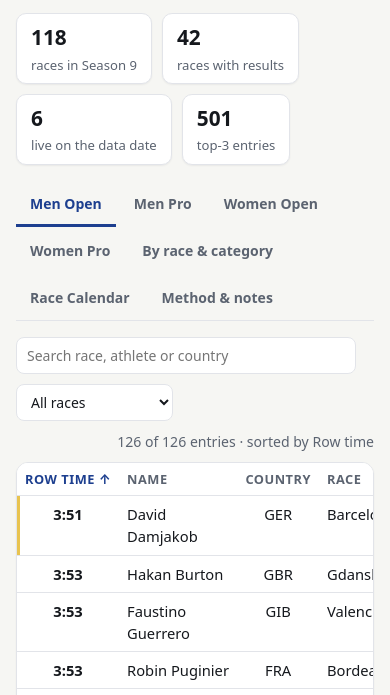
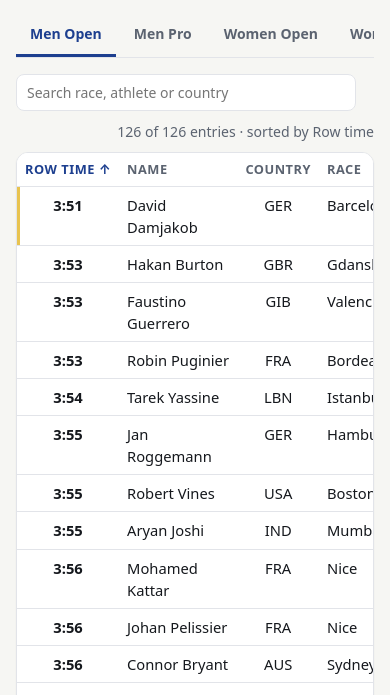
Before and after one commit to davids-agentic-git/hyrox-season9-rowing, a plain HTML site: page index.html in a window 390 px wide. Shown: the part 149-844 px from the top of the page. Drawn offline with Linux system fonts and the light colour scheme.

Commit message:
Division tabs: drop header cards and status filter; scrollable tab bar on mobile
- Stat cards are hidden on the four division tabs (still shown on the
  other tabs, below the tab bar so the bar does not move).
- Removed the All races / Final / Interim filter from those tabs.
- On narrow screens the tab bar stays on one line and scrolls
  horizontally, keeping the selected tab in view.

Co-Authored-By: Claude Sonnet 5.5 <noreply@anthropic.com>

```diff
--- a/index.html
+++ b/index.html
@@ -34,6 +34,12 @@ h3 { font-size: 1rem; margin: 20px 0 6px; }
 .tabs button { appearance: none; border: 0; background: none; color: var(--muted); font: inherit; font-weight: 600; padding: 10px 14px; cursor: pointer; border-bottom: 3px solid transparent; margin-bottom: -1px; border-radius: 8px 8px 0 0; }
 .tabs button:hover { color: var(--text); }
 .tabs button[aria-selected="true"] { color: var(--accent); border-bottom-color: var(--accent); }
+.stats[hidden] { display: none; }
+@media (max-width: 760px) {
+  .tabs { flex-wrap: nowrap; overflow-x: auto; overflow-y: hidden; scrollbar-width: none; -webkit-overflow-scrolling: touch; overscroll-behavior-x: contain; }
+  .tabs::-webkit-scrollbar { display: none; }
+  .tabs button { flex: 0 0 auto; white-space: nowrap; margin-bottom: 0; }
+}
 :focus-visible { outline: 2px solid var(--accent); outline-offset: 2px; }
 .panel[hidden] { display: none; }
 .toolbar { display: flex; flex-wrap: wrap; gap: 10px; align-items: center; margin-bottom: 10px; }
@@ -90,7 +96,6 @@ footer a, .prose a { color: var(--accent); }
   <header>
     <h1>HYROX Season 9: fastest 1000m Row splits</h1>
     <p class="sub">Top 3 row times per race and category for Season 9 (labelled "Season 26/27" on the official site), compiled from the public results lists. Data as of <span id="asof"></span>.</p>
-    <ul class="stats" id="stats"></ul>
   </header>
 
   <div class="tabs" role="tablist" aria-label="Views">
@@ -102,6 +107,7 @@ footer a, .prose a { color: var(--accent); }
     <button role="tab" id="tab-races" aria-controls="races" aria-selected="false">Race Calendar</button>
     <button role="tab" id="tab-method" aria-controls="method" aria-selected="false">Method &amp; notes</button>
   </div>
+  <ul class="stats" id="stats" hidden></ul>
 
   <section class="panel" id="men-open" role="tabpanel" aria-labelledby="tab-men-open"></section>
   <section class="panel" id="men-pro" role="tabpanel" aria-labelledby="tab-men-pro" hidden></section>
@@ -203,7 +209,7 @@ const DATA = {"asof":"2026-11-14","results":{"Men":[{"race":"Jakarta 2026","star
   function divisionPanel(id, div, label) {
     var panel = document.getElementById(id);
     var rows = D.results[div];
-    var state = { key: "row", dir: 1, q: "", status: "all" };
+    var state = { key: "row", dir: 1, q: "" };
     var cols = [
       { k: "row", label: "Row time", val: function (r) { return r.row; }, cell: function (r) { return fmtDur(r.row); }, cls: "center strong tnum" },
       { k: "athlete", label: "Name", val: function (r) { return norm(r.athlete); }, cell: function (r) { return r.athlete; } },
@@ -212,8 +218,6 @@ const DATA = {"asof":"2026-11-14","results":{"Men":[{"race":"Jakarta 2026","star
       { k: "fin", label: "Finish time", val: function (r) { return r.fin; }, cell: function (r) { return fmtDur(r.fin, true); }, cls: "center tnum" }
     ];
     var search = h("input", { type: "search", placeholder: "Search race, athlete or country", "aria-label": "Search " + label });
-    var sel = h("select", { "aria-label": "Filter by status" },
-      h("option", { value: "all" }, "All races"), h("option", { value: "final" }, "Final results only"), h("option", { value: "interim" }, "Interim (live) only"));
     var count = h("span", { "class": "count", "aria-live": "polite" });
     var thead = h("thead"), tbody = h("tbody");
     var table = h("table", { "class": "compact" }, thead, tbody);
@@ -228,7 +232,7 @@ const DATA = {"asof":"2026-11-14","results":{"Men":[{"race":"Jakarta 2026","star
     thead.appendChild(headRow);
     var empties = D.empty[div];
     var msg = empties.length ? h("p", { "class": "note" }, "Not shown: " + groupEmpties(empties) + ".") : null;
-    panel.appendChild(h("div", { "class": "toolbar" }, search, sel, count));
+    panel.appendChild(h("div", { "class": "toolbar" }, search, count));
     panel.appendChild(h("div", { "class": "tablewrap tall" }, table));
     if (msg) panel.appendChild(msg);
     panel.appendChild(h("p", { "class": "note" }, "Each race contributes its 3 fastest row times. Yellow marker = race weekend in progress (interim). Click a column heading to re-sort."));
@@ -255,8 +259,6 @@ const DATA = {"asof":"2026-11-14","results":{"Men":[{"race":"Jakarta 2026","star
     function render() {
       var q = norm(state.q);
       var list = rows.filter(function (r) {
-        if (state.status === "final" && r.live) return false;
-        if (state.status === "interim" && !r.live) return false;
         return !q || norm(r.race + " " + r.athlete + " " + r.country).indexOf(q) !== -1;
       });
       list = list.map(function (r, i) { return [r, i]; }).sort(function (x, y) {
@@ -277,7 +279,6 @@ const DATA = {"asof":"2026-11-14","results":{"Men":[{"race":"Jakarta 2026","star
       count.textContent = list.length + " of " + rows.length + " entries · sorted by " + colLabel;
     }
     search.addEventListener("input", function () { state.q = search.value; render(); });
-    sel.addEventListener("change", function () { state.status = sel.value; render(); });
     render();
   }
 
@@ -403,6 +404,8 @@ const DATA = {"asof":"2026-11-14","results":{"Men":[{"race":"Jakarta 2026","star
 
   /* ---------- tabs ---------- */
   var tabs = Array.prototype.slice.call(document.querySelectorAll('[role="tab"]'));
+  var DIVISION_TABS = ["men-open", "men-pro", "women-open", "women-pro"];
+  var statsEl = document.getElementById("stats");
   function select(id, focus) {
     var found = false;
     tabs.forEach(function (t) {
@@ -412,7 +415,9 @@ const DATA = {"asof":"2026-11-14","results":{"Men":[{"race":"Jakarta 2026","star
       t.tabIndex = on ? 0 : -1;
       document.getElementById(t.getAttribute("aria-controls")).hidden = !on;
       if (on && focus) t.focus();
+      if (on && t.scrollIntoView) t.scrollIntoView({ block: "nearest", inline: "center" });
     });
+    if (found) statsEl.hidden = DIVISION_TABS.indexOf(id) !== -1;
     return found;
   }
   tabs.forEach(function (t, i) {
```
